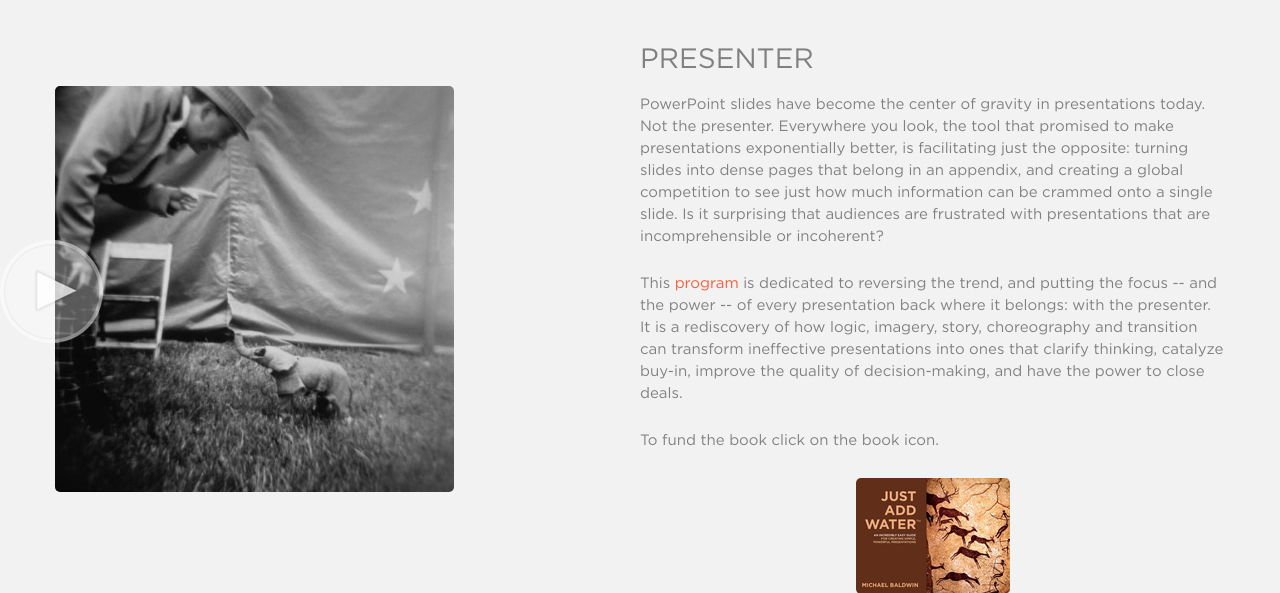
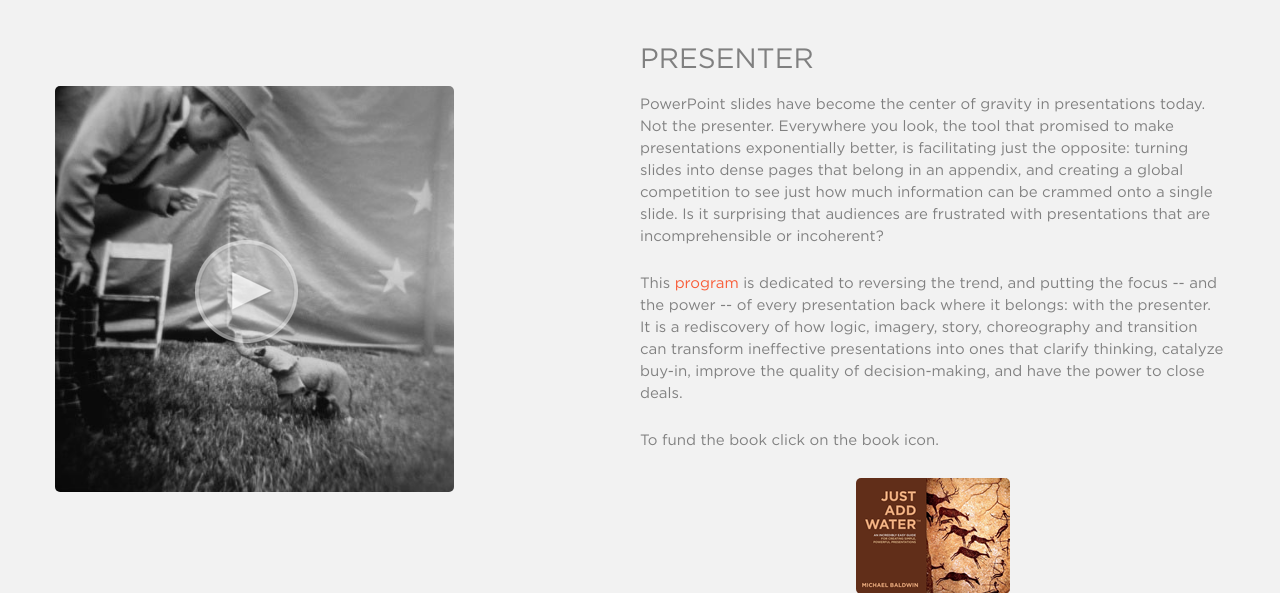
Before and after one commit to Lightmatter/Baldwin, a PHP site: page /five_promises.html in a window 1280 px wide. Shown: the part 460-1053 px from the top of the page. Run offline with PHP 8.4, Linux system fonts and the light colour scheme; some libraries are stand-ins or nearby versions.

Commit message:
video page and js

```diff
--- a/assets/css/screen.css
+++ b/assets/css/screen.css
@@ -165,7 +165,7 @@ article, aside, details, figcaption, figure, footer, header, hgroup, menu, nav,
 .five-promises .play-video-5 {
   position: absolute;
   margin-top: -255px;
-  margin-left: -55px;
+  margin-left: 140px;
   z-index: 10;
 }
 /* line 70, ../sass/_five_things.scss */
@@ -534,29 +534,29 @@ p.dark {
   src: url('/assets/fonts/Gotham-XLightItalic.otf') format('opentype');
 }
 
-/* line 48, ../sass/screen.scss */
+/* line 47, ../sass/screen.scss */
 p, a {
   font-family: "Gotham-Book";
 }
 
-/* line 54, ../sass/screen.scss */
+/* line 53, ../sass/screen.scss */
 .margin-bottom-0 {
   margin-bottom: 0;
 }
 
-/* line 59, ../sass/screen.scss */
+/* line 58, ../sass/screen.scss */
 .menu-open .menu-name {
   position: absolute;
   top: 40px !important;
   right: 277px;
   color: #fff !important;
 }
-/* line 67, ../sass/screen.scss */
+/* line 66, ../sass/screen.scss */
 .menu-open p.dark {
   color: #000 !important;
 }
 
-/* line 72, ../sass/screen.scss */
+/* line 71, ../sass/screen.scss */
 .menu-name {
   position: absolute;
   top: 40px;
@@ -564,104 +564,104 @@ p, a {
   color: #fff !important;
 }
 
-/* line 93, ../sass/screen.scss */
+/* line 92, ../sass/screen.scss */
 nav.menu a {
   font-size: 11px;
 }
 
-/* line 98, ../sass/screen.scss */
+/* line 97, ../sass/screen.scss */
 h1.logo {
   /*for the small copy right sign*/
 }
-/* line 100, ../sass/screen.scss */
+/* line 99, ../sass/screen.scss */
 h1.logo span {
   font-size: 10px;
   margin-left: 5px;
 }
 
-/* line 105, ../sass/screen.scss */
+/* line 104, ../sass/screen.scss */
 h1#copyright-r {
   margin: 0;
   font-size: 15px;
 }
 
-/* line 110, ../sass/screen.scss */
+/* line 109, ../sass/screen.scss */
 .video-padder {
   margin-top: 10%;
 }
 
-/* line 114, ../sass/screen.scss */
+/* line 113, ../sass/screen.scss */
 .padder {
   padding: 40px 0 60px 0px;
 }
 
-/* line 118, ../sass/screen.scss */
+/* line 117, ../sass/screen.scss */
 .padder-right {
   padding-right: 40px;
 }
 
-/* line 121, ../sass/screen.scss */
+/* line 120, ../sass/screen.scss */
 .padder-left {
   padding-left: 20px;
 }
 
-/* line 126, ../sass/screen.scss */
+/* line 125, ../sass/screen.scss */
 .small-iframe {
   position: relative;
   z-index: 20;
 }
 
-/* line 131, ../sass/screen.scss */
+/* line 130, ../sass/screen.scss */
 .logo-header {
   float: left;
   margin-bottom: 20px;
 }
 
-/* line 136, ../sass/screen.scss */
+/* line 135, ../sass/screen.scss */
 .be-better-round {
   margin: 20px 0 0px 0px;
 }
 
-/* line 140, ../sass/screen.scss */
+/* line 139, ../sass/screen.scss */
 .play-video {
   margin-left: 75px;
 }
-/* line 144, ../sass/screen.scss */
+/* line 143, ../sass/screen.scss */
 .play-video:hover {
   cursor: pointer;
 }
 
-/* line 152, ../sass/screen.scss */
+/* line 151, ../sass/screen.scss */
 .image-wrapper {
   width: 100%;
   height: 100%;
 }
 
-/* line 157, ../sass/screen.scss */
+/* line 156, ../sass/screen.scss */
 .left-align {
   text-align: left;
 }
 
-/* line 161, ../sass/screen.scss */
+/* line 160, ../sass/screen.scss */
 .width-300-px {
   width: 300px;
 }
 
-/* line 165, ../sass/screen.scss */
+/* line 164, ../sass/screen.scss */
 a.non-link {
   cursor: default;
 }
-/* line 167, ../sass/screen.scss */
+/* line 166, ../sass/screen.scss */
 a.non-link:hover {
   color: #808080 !important;
 }
 
-/* line 172, ../sass/screen.scss */
+/* line 171, ../sass/screen.scss */
 .button {
   float: left;
 }
 
-/* line 176, ../sass/screen.scss */
+/* line 175, ../sass/screen.scss */
 .vertical-align img {
   position: relative;
   top: 50%;
@@ -670,25 +670,25 @@ a.non-link:hover {
   transform: translateY(-50%);
 }
 
-/* line 184, ../sass/screen.scss */
+/* line 183, ../sass/screen.scss */
 #copyright {
   position: relative;
   margin-left: 115px;
   margin-top: 24.6%;
 }
 
-/* line 192, ../sass/screen.scss */
+/* line 191, ../sass/screen.scss */
 #headerwrap {
   background: url("../img/header-bg.png") no-repeat center top;
 }
-/* line 195, ../sass/screen.scss */
+/* line 194, ../sass/screen.scss */
 #headerwrap h1#bb {
   margin: 0px;
   display: inline;
   font-size: 36px;
   font-family: "Gotham-Book";
 }
-/* line 201, ../sass/screen.scss */
+/* line 200, ../sass/screen.scss */
 #headerwrap h1#copyright-r {
   margin: 0px;
   display: inline;
@@ -698,89 +698,89 @@ a.non-link:hover {
   margin-left: -5px;
 }
 
-/* line 212, ../sass/screen.scss */
+/* line 211, ../sass/screen.scss */
 .proof-images {
   margin-top: 50px;
 }
 
 /* TITLE TEXT */
-/* line 218, ../sass/screen.scss */
+/* line 217, ../sass/screen.scss */
 .title-text {
   margin-top: 40px;
   margin-bottom: 40px;
 }
 
 @media (max-width: 1024px) {
-  /* line 242, ../sass/screen.scss */
+  /* line 241, ../sass/screen.scss */
   iframe {
     height: 300px;
     width: 450px;
   }
 }
 @media (max-width: 768px) {
-  /* line 250, ../sass/screen.scss */
+  /* line 249, ../sass/screen.scss */
   .image-wrapper-long img {
     height: 60%;
     width: 60%;
   }
 
-  /* line 255, ../sass/screen.scss */
+  /* line 254, ../sass/screen.scss */
   iframe {
     height: 250px;
     width: 350px;
   }
 
-  /* line 260, ../sass/screen.scss */
+  /* line 259, ../sass/screen.scss */
   .logo-header {
     margin-left: 15px;
   }
 }
-/* line 265, ../sass/screen.scss */
+/* line 264, ../sass/screen.scss */
 .margin-top-60 {
   margin-top: 60px;
 }
 
 /* END IMAGE WRAPPER */
 /* SIDEBAR STYLING */
-/* line 275, ../sass/screen.scss */
+/* line 274, ../sass/screen.scss */
 .bottom-menu {
   position: absolute;
   bottom: 0;
 }
 
-/* line 280, ../sass/screen.scss */
+/* line 279, ../sass/screen.scss */
 .italic {
   font-style: italic;
 }
 
-/* line 284, ../sass/screen.scss */
+/* line 283, ../sass/screen.scss */
 .text-align-center {
   text-align: center;
 }
 
-/* line 288, ../sass/screen.scss */
+/* line 287, ../sass/screen.scss */
 .padder-50 {
   padding-top: 30px;
   padding-bottom: 30px;
 }
 
-/* line 293, ../sass/screen.scss */
+/* line 292, ../sass/screen.scss */
 .clear {
   clear: both;
   margin: 0 auto;
 }
 
 @media (max-width: 768px) {
-  /* line 299, ../sass/screen.scss */
+  /* line 298, ../sass/screen.scss */
   .play-video {
     margin-top: 40%;
   }
 }
-/* line 306, ../sass/screen.scss */
+/* line 305, ../sass/screen.scss */
 #book-background-image {
   background: url("../img/book_background_new.png") no-repeat center top;
 }
-/* line 310, ../sass/screen.scss */
+/* line 309, ../sass/screen.scss */
 #book-background-image h1 {
   color: #d9Aa7e;
   font-size: 100px;
@@ -788,12 +788,12 @@ a.non-link:hover {
   text-transform: uppercase;
   text-align: right;
 }
-/* line 318, ../sass/screen.scss */
+/* line 317, ../sass/screen.scss */
 #book-background-image h1.tm {
   font-size: 20px;
   margin-right: -30px;
 }
-/* line 325, ../sass/screen.scss */
+/* line 324, ../sass/screen.scss */
 #book-background-image h2 {
   color: #d9Aa7e;
   font-size: 30px;
@@ -801,11 +801,11 @@ a.non-link:hover {
   text-transform: uppercase;
   text-align: right;
 }
-/* line 333, ../sass/screen.scss */
+/* line 332, ../sass/screen.scss */
 #book-background-image .bottom-push {
   margin-bottom: 100px;
 }
-/* line 337, ../sass/screen.scss */
+/* line 336, ../sass/screen.scss */
 #book-background-image p {
   text-transform: uppercase;
   color: #fff;
@@ -813,31 +813,31 @@ a.non-link:hover {
   font-weight: bold;
   text-align: right;
 }
-/* line 344, ../sass/screen.scss */
+/* line 343, ../sass/screen.scss */
 #book-background-image p span {
   color: #d9Aa7e;
 }
-/* line 349, ../sass/screen.scss */
+/* line 348, ../sass/screen.scss */
 #book-background-image .margin-top-7-percent {
   margin-top: 7%;
 }
-/* line 353, ../sass/screen.scss */
+/* line 352, ../sass/screen.scss */
 #book-background-image .see-sample {
   margin-top: 10px;
 }
-/* line 357, ../sass/screen.scss */
+/* line 356, ../sass/screen.scss */
 #book-background-image a#book-link {
   color: #fff;
   text-transform: uppercase;
   font-family: 'Gotham-Book';
   font-weight: bold;
 }
-/* line 362, ../sass/screen.scss */
+/* line 361, ../sass/screen.scss */
 #book-background-image a#book-link:hover {
   color: #d9Aa7e;
 }
 
-/* line 367, ../sass/screen.scss */
+/* line 366, ../sass/screen.scss */
 .headerwrap-desktop {
   -webkit-background-size: 100% !important;
   -moz-background-size: 100% !important;
@@ -846,7 +846,7 @@ a.non-link:hover {
 }
 
 @media (max-width: 1224px) {
-  /* line 375, ../sass/screen.scss */
+  /* line 374, ../sass/screen.scss */
   .headerwrap-desktop {
     -webkit-background-size: 100% !important;
     -moz-background-size: 100% !important;
@@ -855,31 +855,31 @@ a.non-link:hover {
   }
 }
 @media (max-width: 768px) {
-  /* line 387, ../sass/screen.scss */
+  /* line 386, ../sass/screen.scss */
   .container-min {
     min-width: 340px !important;
   }
 
-  /* line 391, ../sass/screen.scss */
+  /* line 390, ../sass/screen.scss */
   #book-background-image {
     background-image: none;
     background-color: #612E19;
     padding-right: 20px;
   }
-  /* line 396, ../sass/screen.scss */
+  /* line 395, ../sass/screen.scss */
   #book-background-image h1 {
     font-size: 60px;
   }
-  /* line 399, ../sass/screen.scss */
+  /* line 398, ../sass/screen.scss */
   #book-background-image h2 {
     font-size: 20px;
   }
-  /* line 403, ../sass/screen.scss */
+  /* line 402, ../sass/screen.scss */
   #book-background-image .bottom-push {
     margin-bottom: 20px;
   }
 }
-/* line 409, ../sass/screen.scss */
+/* line 408, ../sass/screen.scss */
 #twitter-widget-0 {
   margin-left: 20px;
   margin-top: 10px;
--- a/assets/js/main.js
+++ b/assets/js/main.js
@@ -9,6 +9,12 @@ move_window = function(){
 }
 
 $(document).ready(function(){
+
+    $('.play-video-5').click(function() {
+    $('.test').hide();
+    $('iframe').removeClass('hide');
+    $('.play-video-5').hide();
+});
 
 
     $('.highlight').hover(function(){
@@ -61,11 +67,7 @@ else {
 //     $('#copyright-r').hide();
 // });
 
-$('.play-video-5').click(function() {
-    $('.test').hide();
-    $('iframe').removeClass('hide');
-    $('.play-video-5').hide();
-});
+
 
 if (( $(window).width() <= 330 )) {
     $('.highlight').click(function() {
--- a/assets/sass/_five_things.scss
+++ b/assets/sass/_five_things.scss
@@ -63,7 +63,7 @@
     .play-video-5 {
         position: absolute;
         margin-top: -255px;
-        margin-left:-55px;
+        margin-left:140px;
         z-index:10;
 
 
--- a/assets/sass/screen.scss
+++ b/assets/sass/screen.scss
@@ -2,7 +2,6 @@
 * In this file you should write your main styles. (or centralize your imports)
 * Import this file using the following HTML or equivalent:
 * <link href="/stylesheets/screen.css" media="screen, projection" rel="stylesheet" type="text/css" /> */
-
 
 @import "compass/css3";
 @import "compass/reset";
--- a/five_promises.html
+++ b/five_promises.html
@@ -148,7 +148,7 @@
     <div class="image-wrapper-large margin-top-60">
       <img id='main-promise' class='animated fadeIn test'src='assets/img/five-things/powerpoint.jpg'/>
     </div>
-    <img class='play-video-5' src='assets/img/play_button.png'/>
+    <img class='play-video-5 test' src='assets/img/play_button.png'/>
 
     <center><iframe class='hide small-iframe' style='height: 350px; width: 450px;' src="//player.vimeo.com/video/93899601?title=0&amp;byline=0&amp;portrait=0&amp;autoplay=0&amp;loop=1" frameborder="0" webkitallowfullscreen mozallowfullscreen allowfullscreen></iframe></center>
   </div>
```
